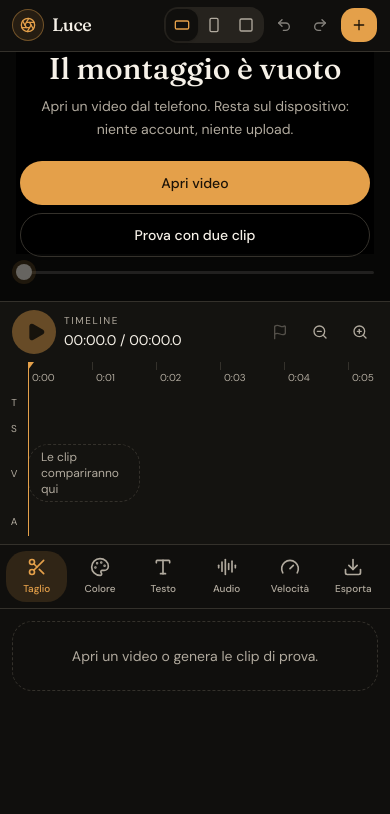
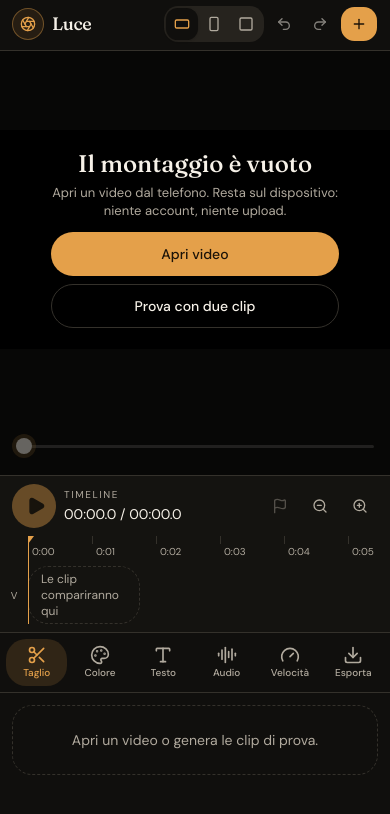
Before and after one commit to mattiax221/luce-videoeditor, a Next.js app: page / in a window 390 px wide. Shown: the top 814 px of the page. Built offline with nearby package versions, Linux system fonts and the light colour scheme.

Commit message:
Keep the phone preview in its own stage.
The empty title was painting over the header because the viewer collapsed under the timeline and the tool drawer. The picture now keeps the spare height, and the controls stay in their own bands.

Co-authored-by: aaasda714 <aaasda714@gmail.com>

```diff
--- a/components/editor/editor.tsx
+++ b/components/editor/editor.tsx
@@ -649,16 +649,16 @@ export function Editor() {
   }
 
   return (
-    <div className="flex h-dvh flex-col bg-background text-foreground">
-      <header className="flex shrink-0 items-center gap-2 border-b border-border px-3 pt-[max(0.45rem,env(safe-area-inset-top))] pb-2">
+    <div className="flex h-dvh flex-col overflow-hidden bg-background text-foreground">
+      <header className="z-40 flex shrink-0 items-center gap-2 border-b border-border bg-background px-3 pt-[max(0.4rem,env(safe-area-inset-top))] pb-2">
         <span className="grid size-8 shrink-0 place-items-center rounded-full border border-primary/40 bg-primary/10 text-primary">
           <Aperture className="size-4" />
         </span>
         <div className="min-w-0">
-          <p className="font-serif text-lg leading-none tracking-tight">Luce</p>
+          <p className="truncate font-serif text-lg leading-none tracking-tight">Luce</p>
           <p className="hidden text-[10px] text-muted-foreground sm:block">Taglia, colora, esporta</p>
         </div>
-        <div className="ml-auto flex items-center gap-1">
+        <div className="ml-auto flex shrink-0 items-center gap-1">
           <div className="flex rounded-lg bg-muted p-0.5" role="radiogroup" aria-label="Formato">
             {ASPECTS.map((item) => {
               const Icon = item.icon;
@@ -708,9 +708,9 @@ export function Editor() {
         </div>
       </header>
 
-      <div className="flex min-h-0 flex-1 flex-col lg:flex-row">
-        <div className="flex min-h-0 min-w-0 flex-1 flex-col">
-          <div className="min-h-0 flex-1">
+      <div className="grid min-h-0 flex-1 grid-cols-1 grid-rows-[minmax(0,1fr)_auto_auto] overflow-hidden pb-[env(safe-area-inset-bottom)] landscape:max-lg:grid-cols-[minmax(0,1fr)_minmax(13rem,36vw)] landscape:max-lg:grid-rows-[minmax(0,1fr)_auto] lg:grid-cols-[minmax(0,1fr)_400px] lg:grid-rows-[minmax(0,1fr)_auto] lg:pb-0">
+        <div className="relative min-h-0 max-lg:portrait:min-h-[13.5rem] landscape:max-lg:col-start-1 landscape:max-lg:row-start-1 lg:col-start-1 lg:row-start-1">
+          <div className="absolute inset-0">
             <PreviewStage
               frameRef={frameRef}
               overlayRef={overlayRef}
@@ -731,6 +731,8 @@ export function Editor() {
               onDemo={() => void createDemo()}
             />
           </div>
+        </div>
+          <div className="z-20 min-w-0 landscape:max-lg:col-span-2 landscape:max-lg:col-start-1 landscape:max-lg:row-start-2 lg:col-start-1 lg:row-start-2">
           <TimelineView
             clips={state.clips}
             overlays={state.overlays}
@@ -759,9 +761,9 @@ export function Editor() {
               else dispatch({ type: "addMarker", marker: { id: uid(), time, label: "Segno" } });
             }}
           />
-        </div>
+          </div>
 
-        <aside className="flex h-[min(300px,42dvh)] w-full shrink-0 flex-col border-t border-border pb-[env(safe-area-inset-bottom)] landscape:max-lg:h-[168px] lg:h-full lg:w-[400px] lg:border-t-0 lg:border-l">
+        <aside className="z-20 flex min-h-0 w-full flex-col overflow-hidden border-t border-border bg-background max-lg:portrait:h-[min(13.25rem,32dvh)] max-lg:portrait:max-h-[32dvh] landscape:max-lg:col-start-2 landscape:max-lg:row-start-1 landscape:max-lg:border-t-0 landscape:max-lg:border-l lg:col-start-2 lg:row-span-2 lg:row-start-1 lg:border-t-0 lg:border-l">
           <div className="flex shrink-0 gap-0.5 overflow-x-auto border-b border-border px-1.5 py-1.5">
             {TOOLS.map((tool) => {
               const Icon = tool.icon;
@@ -773,12 +775,12 @@ export function Editor() {
                   aria-pressed={active}
                   onClick={() => dispatch({ type: "setTool", tool: tool.id })}
                   className={cn(
-                    "flex min-w-[3.35rem] flex-1 flex-col items-center gap-1 rounded-xl px-1 py-1.5 text-[10px] font-medium",
+                    "flex min-w-0 flex-1 flex-col items-center gap-0.5 rounded-xl px-0.5 py-1.5 text-[10px] leading-tight font-medium",
                     active ? "bg-primary/15 text-primary" : "text-muted-foreground",
                   )}
                 >
                   <Icon className="size-5" />
-                  {tool.label}
+                  <span className="max-w-full truncate">{tool.label}</span>
                 </button>
               );
             })}
--- a/components/editor/preview-stage.tsx
+++ b/components/editor/preview-stage.tsx
@@ -86,7 +86,7 @@ export function PreviewStage({
 
   return (
     <div className="relative flex h-full min-h-0 flex-col bg-[#070706]">
-      <div className="relative min-h-0 flex-1">
+      <div className="relative min-h-0 flex-1 overflow-hidden">
         <canvas
           ref={frameRef}
           width={size.width}
@@ -102,27 +102,29 @@ export function PreviewStage({
           aria-hidden
         />
         {!hasClips ? (
-          <div className="absolute inset-0 z-20 flex items-center justify-center p-5">
-            <div className="w-full max-w-sm text-center">
-              <p className="font-serif text-3xl leading-tight text-foreground">Il montaggio è vuoto</p>
-              <p className="mt-2 text-sm leading-relaxed text-muted-foreground">
+          <div className="absolute inset-0 z-20 overflow-hidden @container">
+            <div className="flex h-full items-center justify-center px-4 py-3">
+              <div className="w-full max-w-md text-center">
+                <p className="font-serif text-2xl leading-none text-balance text-foreground lg:text-3xl">Il montaggio è vuoto</p>
+                <p className="mx-auto mt-2 max-w-[18rem] text-[13px] leading-snug text-muted-foreground">
                   Apri un video dal telefono. Resta sul dispositivo: niente account, niente upload.
                 </p>
-              <div className="mt-5 flex flex-col gap-2 sm:flex-row sm:justify-center">
+                <div className="mx-auto mt-3 flex w-full max-w-[18rem] flex-col gap-2 @min-[28rem]:max-w-none @min-[28rem]:flex-row @min-[28rem]:justify-center">
                   <button
                     type="button"
                     onClick={onOpen}
-                  className="h-11 rounded-full bg-primary px-5 text-sm font-medium text-primary-foreground"
+                    className="h-11 rounded-full bg-primary px-5 text-sm font-medium text-primary-foreground @min-[28rem]:min-w-40"
                   >
                     Apri video
                   </button>
                   <button
                     type="button"
                     onClick={onDemo}
-                  className="h-11 rounded-full border border-border px-5 text-sm font-medium text-foreground"
+                    className="h-11 rounded-full border border-border px-5 text-sm font-medium text-foreground @min-[28rem]:min-w-40"
                   >
                     Prova con due clip
                   </button>
+                </div>
               </div>
             </div>
           </div>
--- a/components/editor/timeline-view.tsx
+++ b/components/editor/timeline-view.tsx
@@ -64,6 +64,7 @@ export function TimelineView({
   const [pps, setPps] = useState(64);
   const [scrollLeft, setScrollLeft] = useState(0);
   const [viewWidth, setViewWidth] = useState(360);
+  const [dense, setDense] = useState(false);
   const scrollerRef = useRef<HTMLDivElement>(null);
   const trackRef = useRef<HTMLDivElement>(null);
   const playheadRef = useRef<HTMLDivElement>(null);
@@ -72,11 +73,23 @@ export function TimelineView({
   const dragRef = useRef<{ id: string; edge: "in" | "out"; history: boolean; originX: number; origin: number } | null>(null);
   const moveRef = useRef<{ id: string; startX: number; moved: boolean } | null>(null);
   const width = Math.max(duration, 1) * pps + 48;
-  const headHeight = RULER + TITLE_H + OVER_H + VIDEO_H + AUDIO_H + 16;
+  const rulerH = dense ? 18 : RULER;
+  const videoH = dense ? 44 : VIDEO_H;
+  const showTitles = titles.length > 0;
+  const showOverlays = overlays.length > 0;
+  const showAudio = audios.length > 0;
 
   useEffect(() => {
     playingRef.current = playing;
   }, [playing]);
+
+  useEffect(() => {
+    const media = window.matchMedia("(max-width: 1023px) and (max-height: 500px)");
+    const apply = () => setDense(media.matches);
+    apply();
+    media.addEventListener("change", apply);
+    return () => media.removeEventListener("change", apply);
+  }, []);
 
   useEffect(() => {
     const scroller = scrollerRef.current;
@@ -149,14 +162,17 @@ export function TimelineView({
   for (let second = firstTick; second <= lastTick; second += 1) ticks.push(second);
 
   return (
-    <section className="shrink-0 border-t border-border bg-[#141310]">
-      <div className="flex items-center gap-2 px-3 py-2">
+    <section className="border-t border-border bg-[#141310]">
+      <div className={cn("flex items-center gap-2 px-3", dense ? "py-1" : "py-2")}>
         <button
           type="button"
           aria-label={playing ? "Pausa" : "Play"}
           disabled={!engine || clips.length === 0 || recording}
           onClick={onToggle}
-          className="grid size-11 place-items-center rounded-full bg-primary text-primary-foreground disabled:opacity-40"
+          className={cn(
+            "grid place-items-center rounded-full bg-primary text-primary-foreground disabled:opacity-40",
+            dense ? "size-9" : "size-11",
+          )}
         >
           {playing ? <Pause className="size-5 fill-current" /> : <Play className="size-5 translate-x-0.5 fill-current" />}
         </button>
@@ -201,16 +217,22 @@ export function TimelineView({
       >
         <div className="flex min-w-full">
           <div className="sticky left-0 z-20 w-7 shrink-0 bg-[#141310]">
-            <div style={{ height: RULER }} />
-            <LaneLabel height={TITLE_H}>T</LaneLabel>
-            <LaneLabel height={OVER_H}>S</LaneLabel>
-            <LaneLabel height={VIDEO_H}>V</LaneLabel>
-            <LaneLabel height={AUDIO_H}>A</LaneLabel>
+            <div style={{ height: rulerH }} />
+            <div className={cn(!showTitles && "max-lg:hidden")}>
+              <LaneLabel height={TITLE_H}>T</LaneLabel>
+            </div>
+            <div className={cn(!showOverlays && "max-lg:hidden")}>
+              <LaneLabel height={OVER_H}>S</LaneLabel>
+            </div>
+            <LaneLabel height={videoH}>V</LaneLabel>
+            <div className={cn(!showAudio && "max-lg:hidden")}>
+              <LaneLabel height={AUDIO_H}>A</LaneLabel>
+            </div>
           </div>
           <div ref={trackRef} className="relative" style={{ width }}>
             <div
               className="relative touch-none"
-              style={{ height: RULER }}
+              style={{ height: rulerH }}
               onPointerDown={(event) => {
                 if (recording) return;
                 event.currentTarget.setPointerCapture(event.pointerId);
@@ -243,7 +265,7 @@ export function TimelineView({
                 </button>
               ))}
             </div>
-            <div className="relative mt-1" style={{ height: TITLE_H }}>
+            <div className={cn("relative mt-1", !showTitles && "max-lg:hidden")} style={{ height: TITLE_H }}>
               {titles.map((title) => (
                 <button
                   key={title.id}
@@ -262,7 +284,7 @@ export function TimelineView({
                 </button>
               ))}
             </div>
-            <div className="relative mt-1" style={{ height: OVER_H }}>
+            <div className={cn("relative mt-1", !showOverlays && "max-lg:hidden")} style={{ height: OVER_H }}>
               {overlays.map((clip) => {
                 const span = clipTimelineDuration(clip);
                 return (
@@ -284,7 +306,7 @@ export function TimelineView({
                 );
               })}
             </div>
-            <div className="relative mt-1" style={{ height: VIDEO_H }}>
+            <div className="relative mt-1" style={{ height: videoH }}>
               {clips.length === 0 ? (
                 <div className="flex h-full items-center rounded-xl border border-dashed border-border px-3 text-xs text-muted-foreground">
                   Le clip compariranno qui
@@ -392,7 +414,7 @@ export function TimelineView({
                 })
               )}
             </div>
-            <div className="relative mt-1" style={{ height: AUDIO_H }}>
+            <div className={cn("relative mt-1", !showAudio && "max-lg:hidden")} style={{ height: AUDIO_H }}>
               {audios.map((clip) => {
                 const span = audioDuration(clip);
                 return (
@@ -424,8 +446,8 @@ export function TimelineView({
             </div>
             <div
               ref={playheadRef}
-              className="pointer-events-none absolute top-0 z-10 w-px bg-primary"
-              style={{ left: 0, height: headHeight }}
+              className="pointer-events-none absolute top-0 bottom-0 z-10 w-px bg-primary"
+              style={{ left: 0 }}
             >
               <div className="absolute -left-1.5 size-0 border-x-[6px] border-t-[8px] border-x-transparent border-t-primary" />
             </div>
```
Lines whose indentation alone changed are shown as unchanged.
